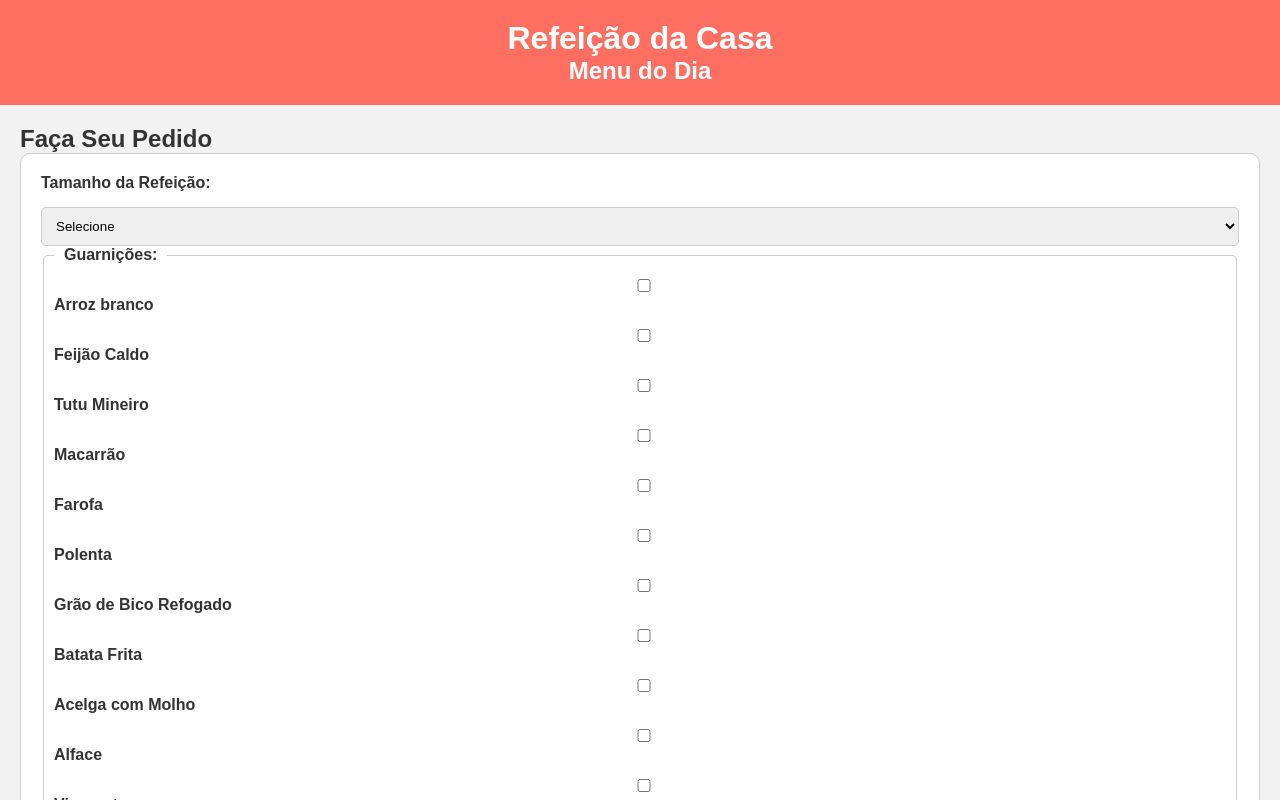
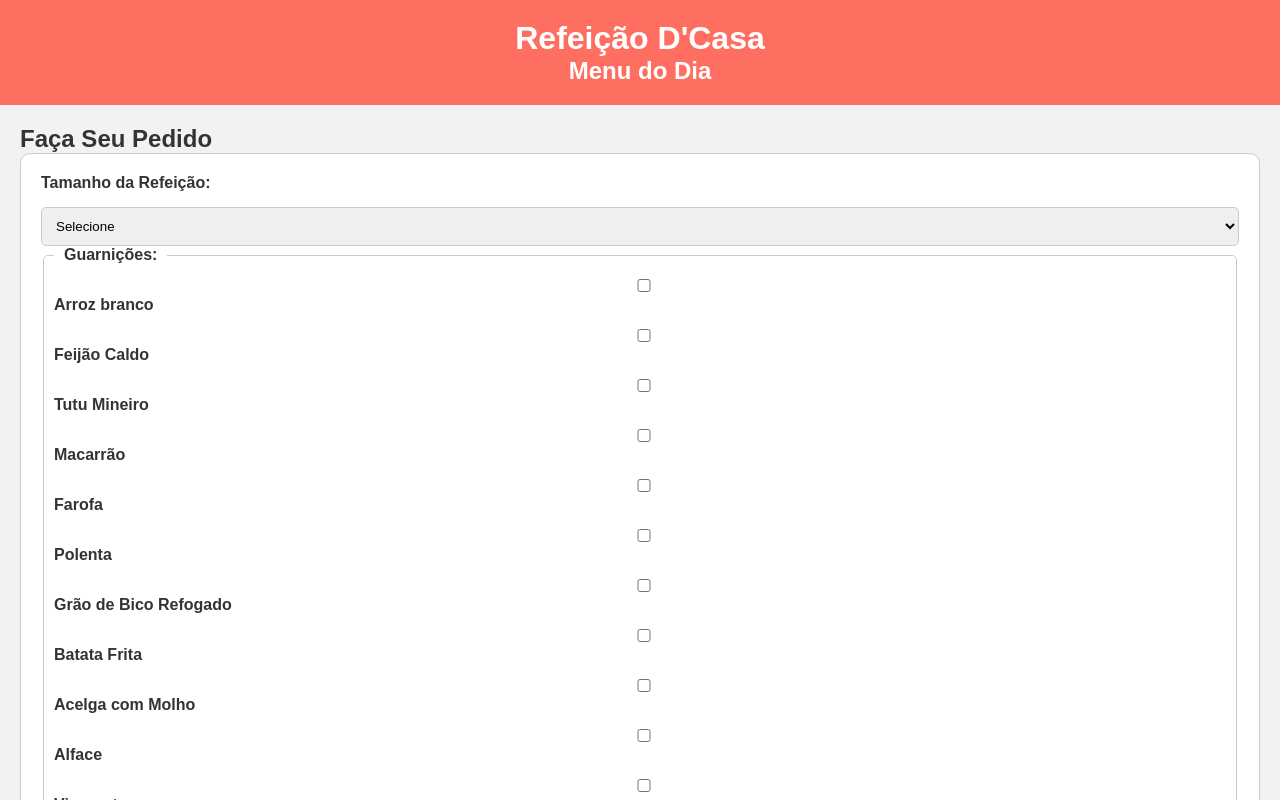
Before and after one commit to Fernanda-Teixeira-Vilassa/refeicaodcasa, a website: page public/index.html in a window 1280 px wide. Shown: the top 800 px of the page. Drawn offline with Linux system fonts and the light colour scheme.

Commit message:
Update index.html

```diff
--- a/public/index.html
+++ b/public/index.html
@@ -3,12 +3,12 @@
 <head>
     <meta charset="UTF-8">
     <meta name="viewport" content="width=device-width, initial-scale=1.0">
-    <title>Refeição da Casa</title>
+    <title>Refeição D'Casa</title>
     <link rel="stylesheet" href="styles.css">
 </head>
 <body>
     <header>
-        <h1>Refeição da Casa</h1>
+        <h1>Refeição D'Casa</h1>
         <h2>Menu do Dia</h2>
         <!-- Adicione aqui o menu do dia -->
     </header>
```
